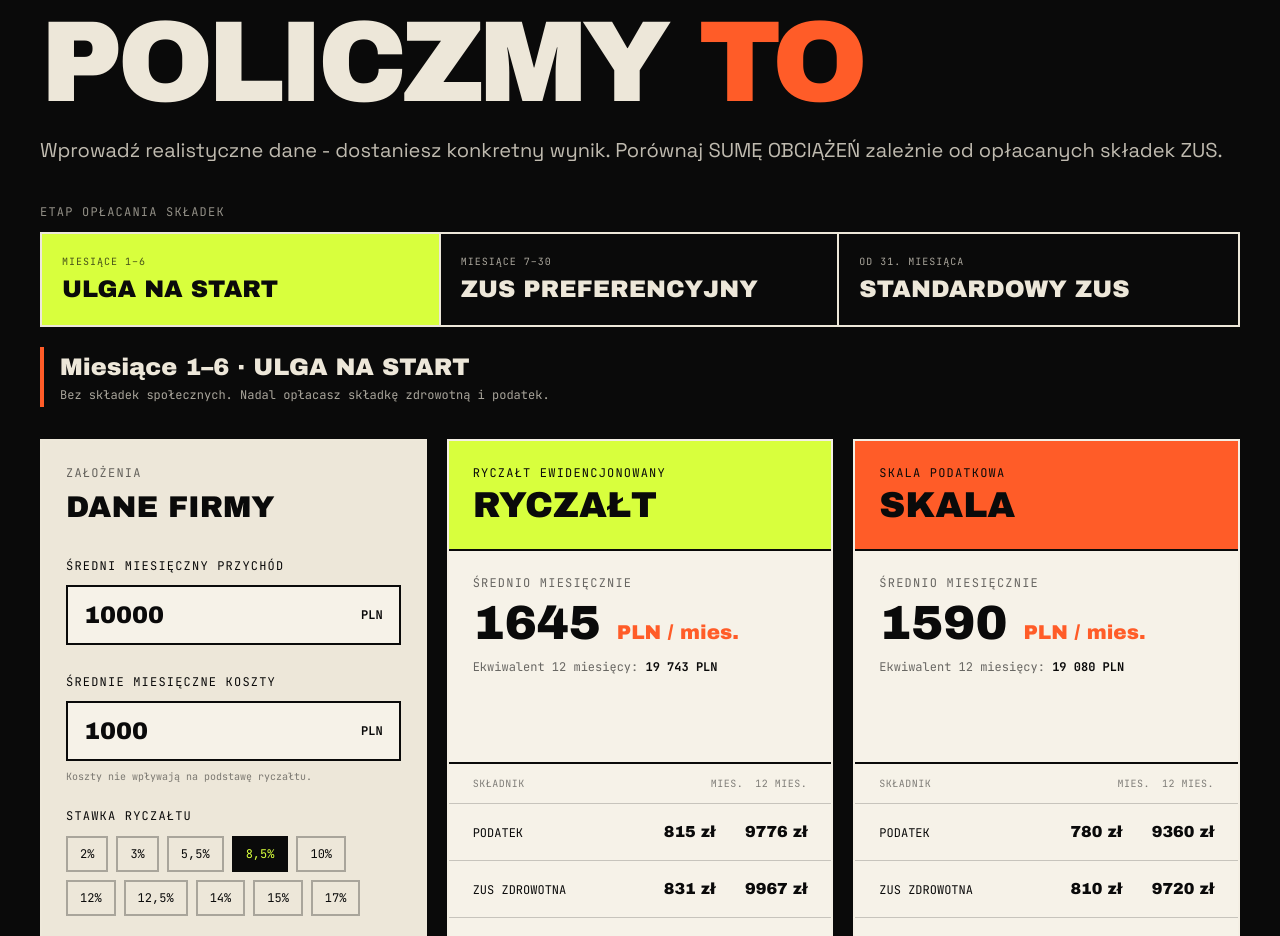
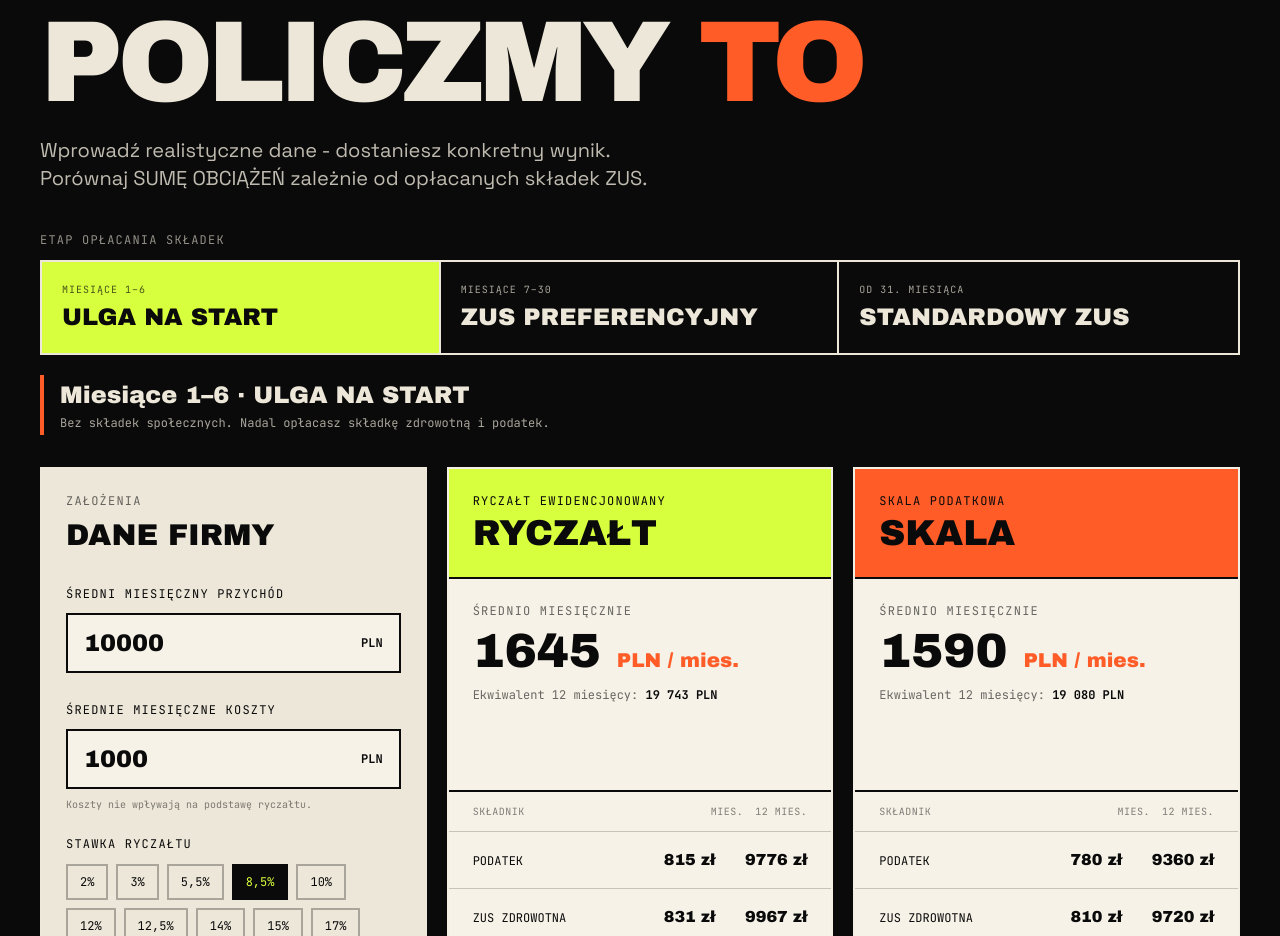
Before and after one commit to FIRMUS-www/firmus-fnr, a React (Vite) app: page / in a window 1280 px wide. Shown: the part 3700-4636 px from the top of the page. Built offline with nearby package versions, Linux system fonts and the light colour scheme.

Commit message:
Update Kalkulator.tsx

```diff
--- a/src/components/Kalkulator.tsx
+++ b/src/components/Kalkulator.tsx
@@ -100,7 +100,7 @@ export default function Kalkulator() {
         <h2 className="font-display text-[14vw] md:text-[9vw] leading-[0.85] tracking-tighter mt-4">
           {content.titleBeforeAccent} <span className="text-orange">{content.titleAccent}</span>
         </h2>
-        <p className="mt-6 text-lg md:text-xl text-cream/80">{content.description}</p>
+        <p className="mt-6 text-lg md:text-xl text-cream/80 whitespace-pre-line">{content.description}</p>
 
         <div className="mt-10">
           <div className="font-mono text-xs uppercase tracking-widest text-cream/60 mb-3">{content.stageSelectorEyebrow}</div>
```
